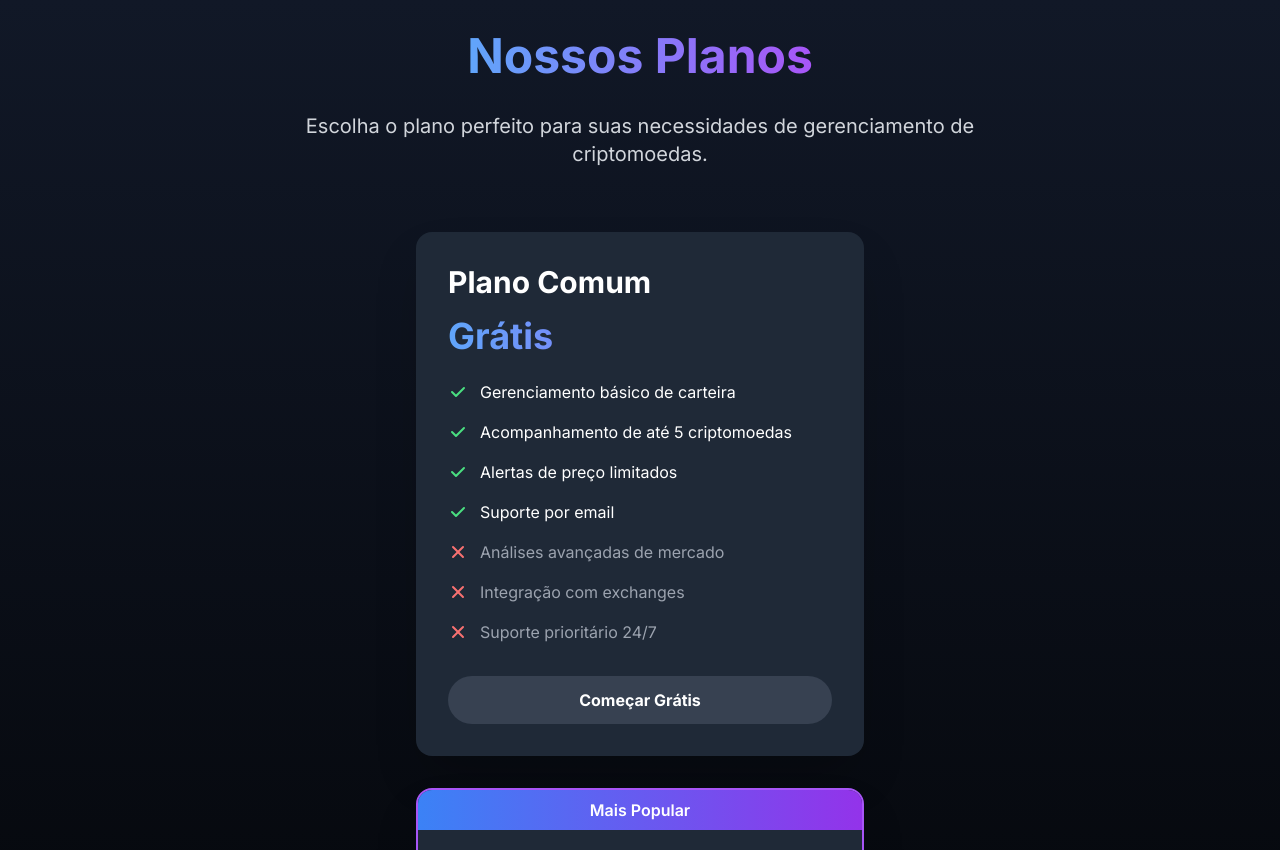
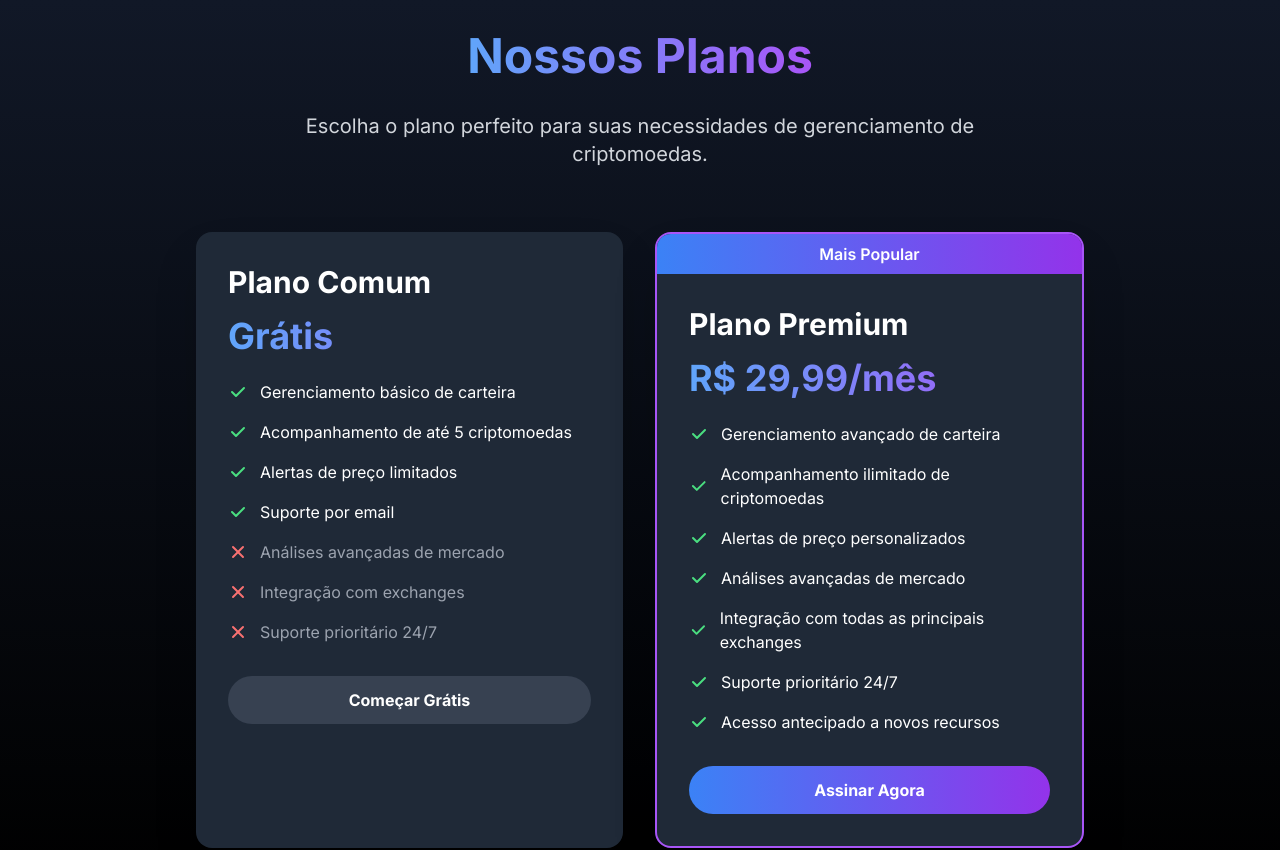
Before and after one commit to yuribodo/cripto-management, a Next.js app: page /planos in a window 1280 px wide. Shown: the top 850 px of the page. Built offline with nearby package versions, Linux system fonts and the light colour scheme.

Commit message:
refactor: adjust reponsivenes

```diff
--- a/src/app/planos/page.tsx
+++ b/src/app/planos/page.tsx
@@ -115,7 +115,7 @@ const Planos: React.FC = () => {
       >
         Escolha o plano perfeito para suas necessidades de gerenciamento de criptomoedas.
       </motion.p>
-      <div className="flex flex-wrap justify-center gap-8">
+      <div className="flex max-md:flex-wrap justify-center gap-8">
         {plans.map((plan, index) => (
           <Card key={index} className="w-full max-w-md" isPopular={index === 1}>
             <div className="p-8">
```
